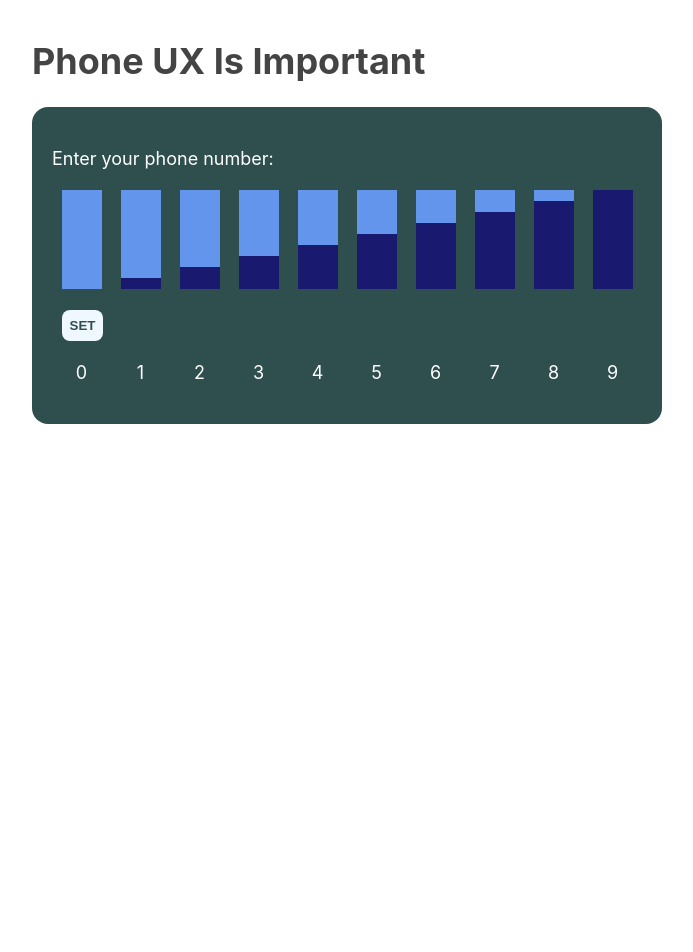
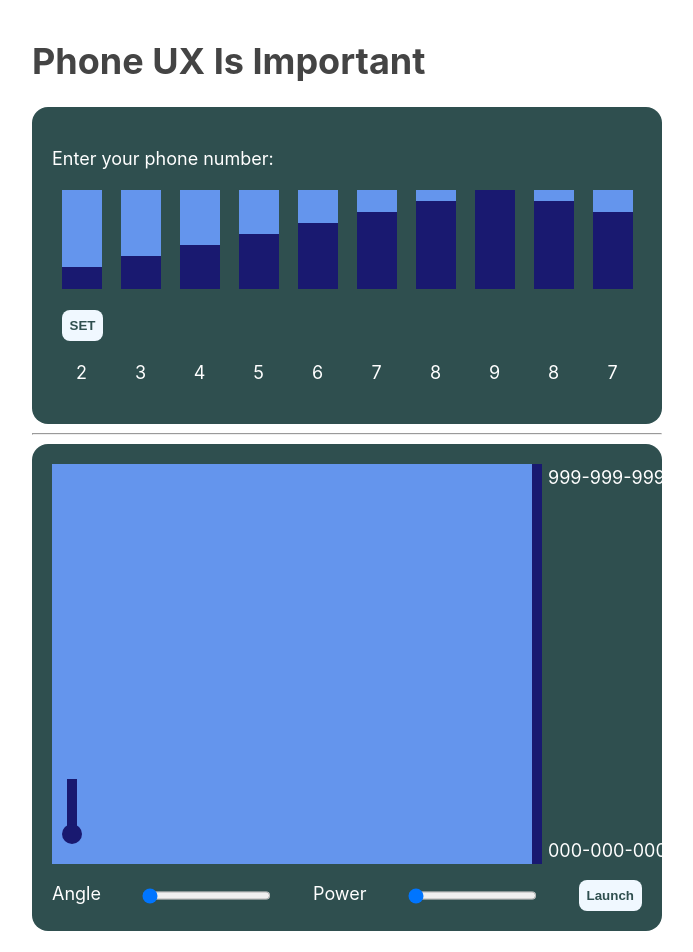
Before and after one commit to abrahampost/bad-phone-input-ui, a React (Vite) app: page / in a window 1280 px wide. Shown: the top 952 px of the page, without its empty margins (293-986 px from the left). Before the commit the page ends 800 px from the top, so only its background shows below. Built offline with nearby package versions, Linux system fonts and the light colour scheme.

Commit message:
Adds cannon game

```diff
--- a/src/App.css
+++ b/src/App.css
@@ -1,3 +1,8 @@
+:root {
+    --color-primary: cornflowerblue;
+    --color-secondary: midnightblue;
+}
+
 .phone-number {
     width: 100%;
     display: flex;
--- a/src/App.tsx
+++ b/src/App.tsx
@@ -1,4 +1,5 @@
 import './App.css'
+import ArrowLauncher from './components/ArrowLauncher'
 import NumberSliders from './components/NumberSliders'
 function App() {
 
@@ -6,6 +7,8 @@ function App() {
     <>
       <h1>Phone UX Is Important</h1>
       <NumberSliders />
+      <hr />
+      <ArrowLauncher />
     </>
   )
 }
--- /dev/null
+++ b/src/components/ArrowLauncher.css
@@ -0,0 +1,49 @@
+.arrow-launcher__arena {
+    position: relative;
+    height: 400px;
+    width: calc(100% - 100px);
+    background: var(--color-primary);
+
+}
+
+.arrow-launcher__cannon {
+    position: absolute;
+    background: var(--color-secondary);
+    bottom: 10px;
+    left: 10px;
+    width: 10px;
+    height: 50px;
+}
+
+.arrow-launcher__arrow {
+    position: absolute;
+    background: var(--color-secondary);
+    transform: translate(-50%, 0);
+    width: 20px;
+    height: 20px;
+    border-radius: 50%;
+}
+
+.arrow-launcher__target {
+    position: absolute;
+    background: var(--color-secondary);
+    right: 0;
+    width: 10px;
+    height: 100%;
+
+    display: flex;
+    flex-direction: column;
+    justify-content: space-between;
+    white-space: nowrap;
+
+    * {
+        margin-left: 16px;
+    }
+}
+
+.arrow-launcher__settings {
+    margin-top: 16px;
+    display: flex;
+    flex-direction: row;
+    justify-content: space-between;
+}
--- /dev/null
+++ b/src/components/ArrowLauncher.tsx
@@ -0,0 +1,79 @@
+import { useEffect, useState } from "react";
+import './ArrowLauncher.css';
+
+type NullableNum = number | null;
+
+export default function ArrowLauncher() {
+    const [ angle, setAngle ] = useState(0);
+    const [ power, setPower ] = useState(0);
+    const [ physics, setPhysics ] = useState({ x: 20, y: 20, xVel: 0, yVel: 0 });
+    const [ launched, setLaunched ] = useState(false);
+    const [ number, setNumber ] = useState<NullableNum>(null);
+
+    useEffect(() => {
+        if (!launched || number) return;
+        const interval = setInterval(() => {
+            setPhysics((prev) => {
+                const nextTick = { ...prev };
+                nextTick.x += nextTick.xVel;
+                nextTick.y += nextTick.yVel;
+                if (nextTick.y < 0) {
+                    nextTick.y = 0;
+                    nextTick.xVel = 0;
+                    nextTick.yVel = 0;
+                    setNumber(-1);
+                } else if (nextTick.x > 480) {
+                    nextTick.x = 480;
+                    nextTick.xVel = 0;
+                    nextTick.yVel = 0;
+                    setNumber(nextTick.y / 400 * 1_0000_000_000);
+                }
+                nextTick.yVel -= 2;
+                console.log(prev, nextTick);
+                return nextTick;
+            });
+        }, 50);
+        return () => clearInterval(interval);
+    }, [ launched, number ]);
+
+    const launch = () => {
+        const nextTick = { ...physics };
+        nextTick.xVel = Math.cos((90-angle) * Math.PI / 180) * power;
+        nextTick.yVel = Math.sin((90-angle) * Math.PI / 180) * power;
+        setPhysics(nextTick);
+        setLaunched(true);
+    }
+
+    return (
+        <div className="phone-number">
+            <div className="arrow-launcher">
+                <div className="arrow-launcher__arena">
+                    <div className="arrow-launcher__cannon" style={{ transform: `rotate(${angle}deg) translate(50%, -50%)` }}></div>
+                    <div className="arrow-launcher__target">
+                        <div className="top">999-999-9999</div>
+                        <div className="bottom">000-000-0000</div>
+                    </div>
+                    <div className="arrow-launcher__arrow" style={{ left: `${physics.x}px`, bottom: `${physics.y}px`, background: number !== null ? 'red' : 'var(--color-secondary)' }}></div>
+                </div>
+                <div className="arrow-launcher__settings">
+                    <label>Angle</label>
+                    <input type="range" min={5} max={85} value={angle} onChange={(e) => setAngle(Number(e.target.value))} />
+                    <label>Power</label>
+                    <input type="range" min={20} max={50} value={power} onChange={(e) => setPower(Number(e.target.value))} />
+                    <button onClick={launch}>Launch</button>
+                </div>
+            </div>
+            <div className="phone-number__result">
+                { number !== null && <>
+                    <p>Phone number: {number.toFixed(0)}</p>
+                    <p>Is this your number?</p>
+                    <button onClick={() => {
+                        setNumber(null);
+                        setLaunched(false);
+                        setPhysics({ x: 20, y: 20, xVel: 0, yVel: 0 });
+                    }}>No</button>
+                </> }
+            </div>
+        </div>
+    )
+}
--- a/src/components/NumberSlider.css
+++ b/src/components/NumberSlider.css
@@ -18,7 +18,7 @@
     height: 99px;
     width: 100%;
 
-    background-color: cornflowerblue;
+    background-color: var(--color-primary);
     /* border-radius: 10px; */
     position: absolute;
 
@@ -29,7 +29,7 @@
 
 .number-slider__inner {
     width: 100%;
-    background-color: midnightblue;
+    background-color: var(--color-secondary);
     /* border-radius: 10px; */
     position: absolute;
     bottom: 0;
```
